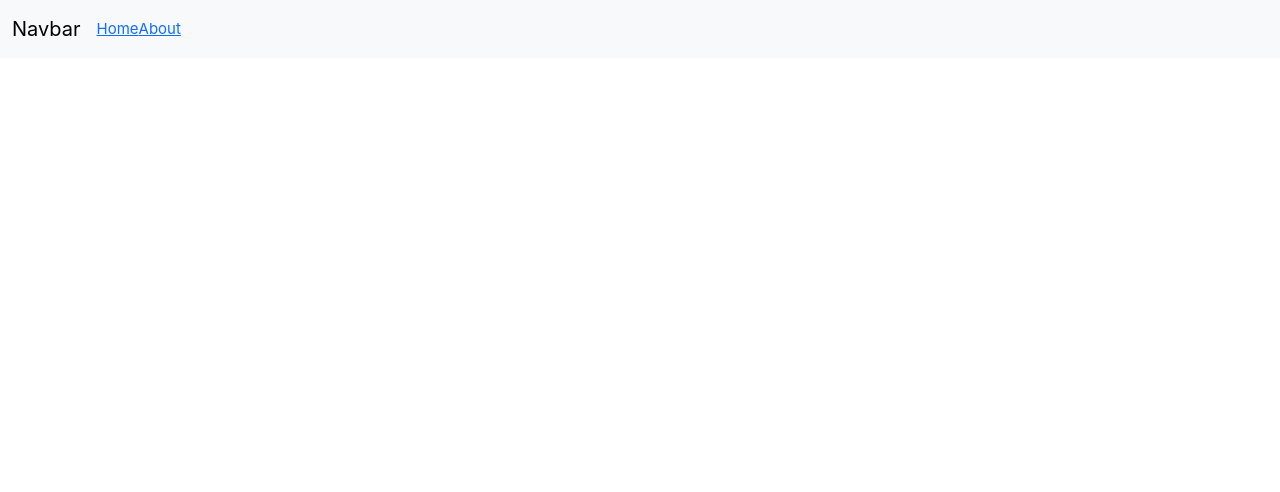
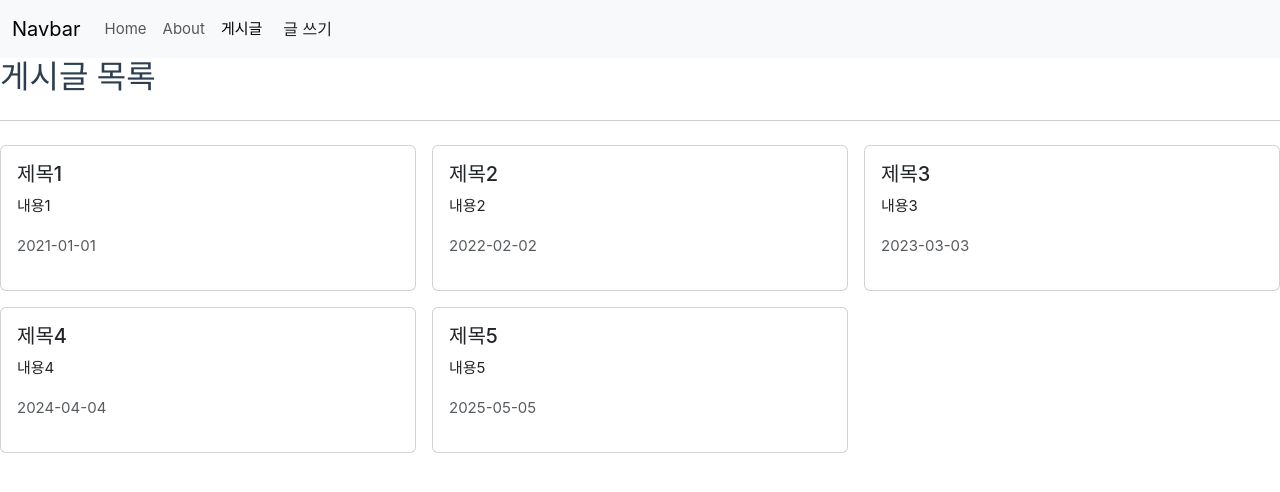
Before and after one commit to ChuSeongJun/vue3-study, a Vue app: page /posts in a window 1280 px wide. Before the commit this address had no page. Shown: the top 492 px of the page. Built offline with nearby package versions, Linux system fonts and the light colour scheme.

Commit message:
Feat: Vue Router 학습까지 완료

```diff
--- /dev/null
+++ b/src/api/posts.js
@@ -0,0 +1,11 @@
+const posts = [
+  { id: 1, title: '제목1', content: '내용1', createdAt: '2021-01-01' },
+  { id: 2, title: '제목2', content: '내용2', createdAt: '2022-02-02' },
+  { id: 3, title: '제목3', content: '내용3', createdAt: '2023-03-03' },
+  { id: 4, title: '제목4', content: '내용4', createdAt: '2024-04-04' },
+  { id: 5, title: '제목5', content: '내용5', createdAt: '2025-05-05' }
+];
+
+export function getPosts() {
+  return posts;
+}
--- a/src/components/TheNav.vue
+++ b/src/components/TheNav.vue
@@ -1,4 +1,14 @@
-<script setup></script>
+<script setup>
+import { useRouter } from 'vue-router';
+
+const router = useRouter();
+
+const goPage = () => {
+  router.push({
+    name: 'PostCreate'
+  });
+};
+</script>
 <template>
   <nav class="navbar navbar-expand-lg navbar-light bg-light">
     <div class="container-fluid">
@@ -15,14 +25,20 @@
         <span class="navbar-toggler-icon"></span>
       </button>
       <div class="collapse navbar-collapse" id="navbarNav">
-        <ul class="navbar-nav">
+        <ul class="navbar-nav me-aute">
           <li class="nav-item">
-            <RouterLink to="/">Home</RouterLink>
+            <RouterLink class="nav-link" active-class="active" to="/">Home</RouterLink>
           </li>
           <li class="nav-item">
-            <RouterLink to="/about">About</RouterLink>
+            <RouterLink class="nav-link" active-class="active" to="/about">About</RouterLink>
+          </li>
+          <li class="nav-item">
+            <RouterLink class="nav-link" active-class="active" :to="{ name: 'PostList', replace: true }"> 게시글 </RouterLink>
           </li>
         </ul>
+        <div class="" d-flex>
+          <button class="btn btn-outline-succes" type="" button @click="goPage">글 쓰기</button>
+        </div>
       </div>
     </div>
   </nav>
--- /dev/null
+++ b/src/components/posts/PostItem.vue
@@ -0,0 +1,28 @@
+<template>
+  <div class="card">
+    <div class="card-body">
+      <h5 class="card-title">{{ title }}</h5>
+      <p class="card-text">
+        {{ content }}
+      </p>
+      <p class="text-muted">{{ createdAt }}</p>
+    </div>
+  </div>
+</template>
+
+<script setup>
+defineProps({
+  title: {
+    type: String,
+    required: true
+  },
+  content: {
+    type: String
+  },
+  createdAt: {
+    type: [String, Date, Number]
+  }
+});
+</script>
+
+<style lang="scss" scoped></style>
--- a/src/router/index.js
+++ b/src/router/index.js
@@ -1,6 +1,10 @@
 import { createRouter, createWebHistory } from 'vue-router';
 import HomeView from '@/views/HomeView.vue';
 import AboutView from '@/views/AboutView.vue';
+import PostCreateView from '@/views/posts/PostCreateView.vue';
+import PostDetailView from '@/views/posts/PostDetailView.vue';
+import PostEditView from '@/views/posts/PostEditView.vue';
+import PostListView from '@/views/posts/PostListView.vue';
 
 const routes = [
   {
@@ -12,6 +16,26 @@
     path: '/about',
     name: 'about',
     component: AboutView
+  },
+  {
+    path: '/posts',
+    name: 'PostList',
+    component: PostListView
+  },
+  {
+    path: '/posts/create',
+    name: 'PostCreate',
+    component: PostCreateView
+  },
+  {
+    path: '/posts/:id',
+    name: 'PostDetail',
+    component: PostDetailView
+  },
+  {
+    path: '/posts/:id/edit',
+    name: 'PostEdit',
+    component: PostEditView
   }
 ];
 
--- a/src/views/posts/PostCreateView.vue
+++ b/src/views/posts/PostCreateView.vue
@@ -0,0 +1,26 @@
+<template>
+  <div>
+    <h2>게시글 등록</h2>
+    <hr class="my-4" />
+    <form @submit.prevent>
+      <div class="mb-3">
+        <label for="title" class="form-label">제목</label>
+        <input type="text" class="form-control" id="title" />
+      </div>
+      <div class="mb-3">
+        <label for="content" class="form-label">내용</label>
+        <textarea class="form-control" id="content" rows="3"></textarea>
+      </div>
+      <div class="pt-4">
+        <button type="button" class="btn btn-outline-dark me-2" @click="goListPage">목록</button>
+        <button class="btn btn-primary">저장</button>
+      </div>
+    </form>
+  </div>
+</template>
+
+<script setup>
+import { useRouter } from 'vue-router';
+const router = useRouter();
+const goListPage = () => router.push({ name: 'PostList' });
+</script>
--- a/src/views/posts/PostDetailView.vue
+++ b/src/views/posts/PostDetailView.vue
@@ -0,0 +1,44 @@
+<template>
+  <div>
+		<h2>제목</h2>
+		<p>내용</p>
+		<p class="text-muted">2020-01-01</p>
+    <hr class="my-4"></hr>
+    <div class="row g-2">
+			<div class="col-auto">
+				<button class="btn btn-outline-dark">이전글</button>
+			</div>
+			<div class="col-auto">
+				<button class="btn btn-outline-dark">다음글</button>
+			</div>
+			<div class="col-auto me-auto"></div>
+			<div class="col-auto">
+				<button class="btn btn-outline-dark" @click="goListPage">목록</button>
+			</div>
+			<div class="col-auto">
+				<button class="btn btn-outline-primary" @click="goEditPage">
+					수정
+				</button>
+			</div>
+			<div class="col-auto">
+				<button class="btn btn-outline-danger">삭제</button>
+			</div>
+		</div>
+  </div>
+</template>
+
+<script setup>
+import { useRoute, useRouter } from 'vue-router';
+
+const route=useRoute();
+const router =useRouter();
+const id= route.params.id;
+
+const goListPage= ()=> router.push({name: "PostList"})
+const goEditPage= ()=> router.push({name: "PostEdit", params:{id}})
+
+</script>
+
+<style lang="scss" scoped>
+
+</style>
--- a/src/views/posts/PostEditView.vue
+++ b/src/views/posts/PostEditView.vue
@@ -0,0 +1,38 @@
+<template>
+  <div>
+    <h2>게시글 수정</h2>
+    <hr class="my-4"></hr>
+    <form @submit.prevent>
+			<div class="mb-3">
+				<label for="title" class="form-label">제목</label>
+				<input type="text" class="form-control" id="title" />
+			</div>
+			<div class="mb-3">
+				<label for="content" class="form-label">내용</label>
+				<textarea class="form-control" id="content" rows="3"></textarea>
+			</div>
+			<div class="pt-4">
+				<button
+					type="button"
+					class="btn btn-outline-danger me-2"
+					@click="goDetailPage"
+				>
+					취소
+				</button>
+				<button class="btn btn-primary">수정</button>
+			</div>
+		</form>
+  </div>
+</template>
+
+<script setup>
+import { useRoute, useRouter } from 'vue-router';
+const route = useRoute();
+const router = useRouter();
+const id = route.params.id;
+const goDetailPage = () => router.push({ name: 'PostDetail', params: { id } });
+</script>
+
+<style lang="scss" scoped>
+
+</style>
--- a/src/views/posts/PostListView.vue
+++ b/src/views/posts/PostListView.vue
@@ -0,0 +1,42 @@
+<template>
+  <div>
+    <h2>게시글 목록</h2>
+    <hr class="my-4"></hr>
+    <div class="row g-3">
+			<div v-for="post in posts" :key="post.id" class="col-4">
+				<PostItem
+					:title="post.title"
+					:content="post.content"
+					:created-at="post.createdAt"
+					@click="goPage(post.id)"
+				></PostItem>
+			</div>
+		</div>
+  </div>
+</template>
+
+<script setup>
+import PostItem from '@/components/posts/PostItem.vue';
+import { getPosts } from '@/api/posts';
+import { ref } from 'vue';
+import { useRouter } from 'vue-router';
+const router = useRouter();
+const posts = ref([]);
+const fetchPosts = () => {
+	posts.value = getPosts();
+};
+fetchPosts();
+const goPage = id => {
+	// router.push(`/posts/${id}`);///
+	router.push({
+		name: 'PostDetail',
+		params: {
+			id,
+		},
+	});
+};
+</script>
+
+<style lang="scss" scoped>
+
+</style>
```
